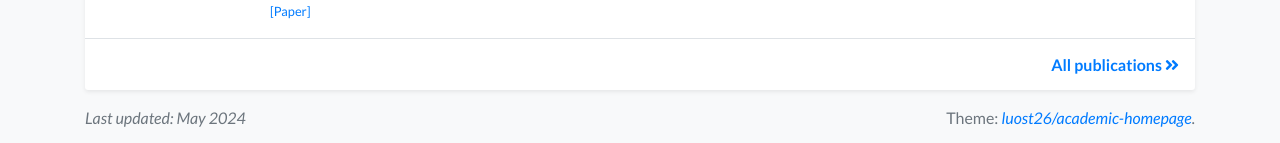
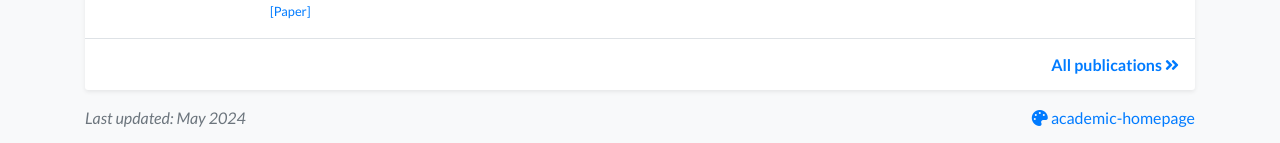
Before and after one commit to luost26/academic-homepage, a Jekyll site: the page built from index.html, in a window 1280 px wide and 1087 px high. Shown: the part 941-1084 px from the top of the window. Built offline with Jekyll 4.4.1, drawn with Linux system fonts in a browser that asks for light colours; a style sheet for code colours, icons or effects is not loaded.

Commit message:
Configurable footer text

```diff
--- a/_data/profile.yml
+++ b/_data/profile.yml
@@ -43,3 +43,7 @@ awards:
   date: 2024
 - name: Award Name 1
   date: 2021
+
+# Feel free to replace the footer text if you would like to.
+footer_text: >-
+  <a href="https://github.com/luost26/academic-homepage" target="_blank"><i class="fas fa-palette"></i> academic-homepage</a>
--- a/_includes/footer.html
+++ b/_includes/footer.html
@@ -8,7 +8,7 @@
             </div>
             <div class="col-6">
                 <div class="text-right text-muted">
-                    Theme: <i><a href="https://github.com/luost26/academic-homepage">luost26/academic-homepage</a></i>. <br />
+                    {{ site.data.profile.footer_text }}
                 </div>
             </div>
         </div>
```
